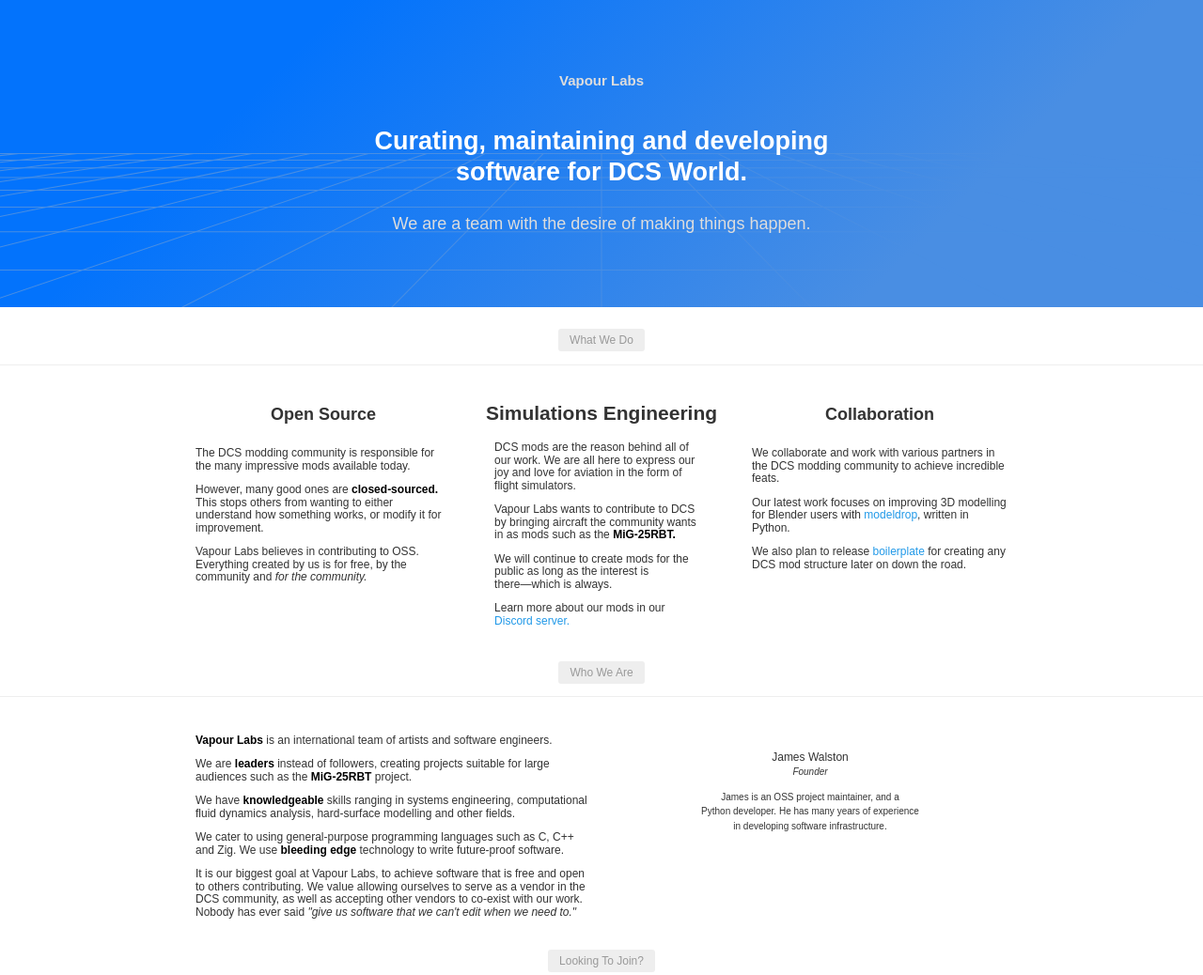
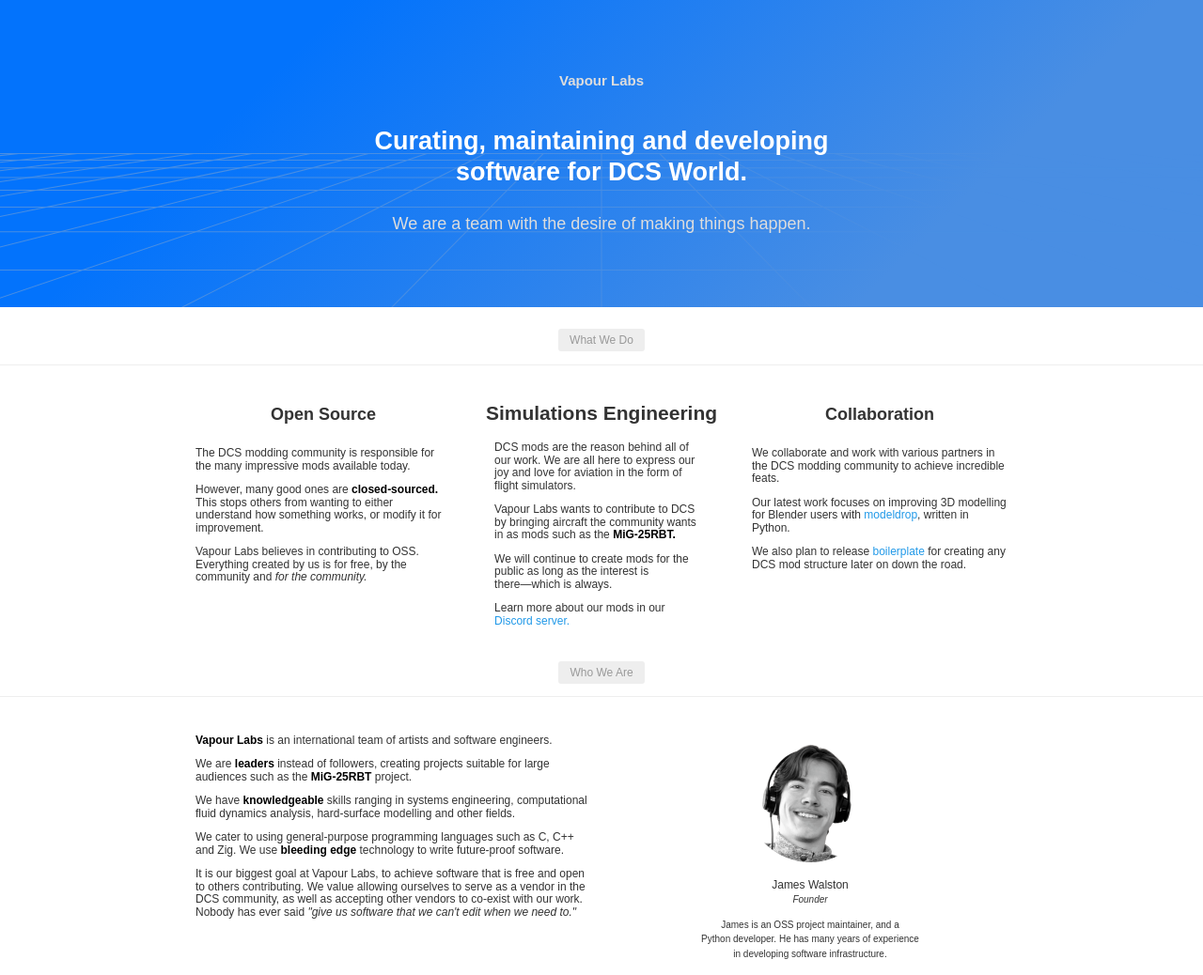
Before and after one commit to vapourlabs/vapourlabs.github.io, a plain HTML site: page index.html in a window 1280 px wide. Shown: the top 1038 px of the page at 94% size. Drawn offline with Linux system fonts and the light colour scheme.

Commit message:
fix: correct profile image path

```diff
--- a/index.html
+++ b/index.html
@@ -124,7 +124,7 @@
                             </div>
                             <div>
                                 <div id="image01" class="image"><span class="frame"><img
-                                            src="assets/images/image01.png?v=2b72dea8" alt="" /></span></div>
+                                            src="./assets/images/james-walston.png" alt="" /></span></div>
                                 <p id="text14"><span class="p">James Walston<br />
                                         <sub><em>Founder</em></sub></span><span class="p"><sub>James is an OSS project
                                             maintainer, and a<br /> Python developer. He has many years of
```
Also changed, not shown: assets/images/james-walston.png (added).
